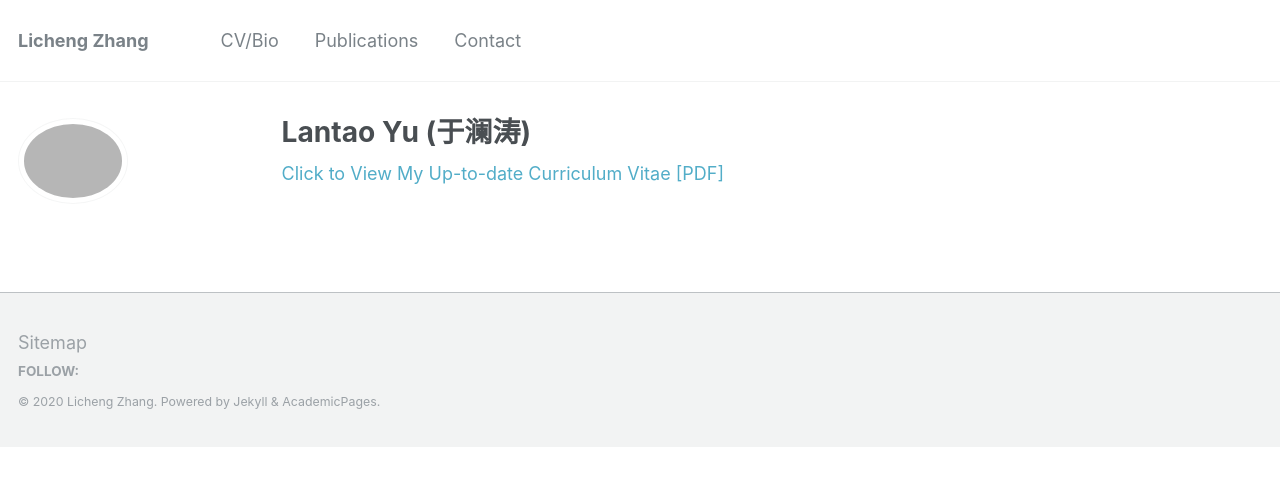
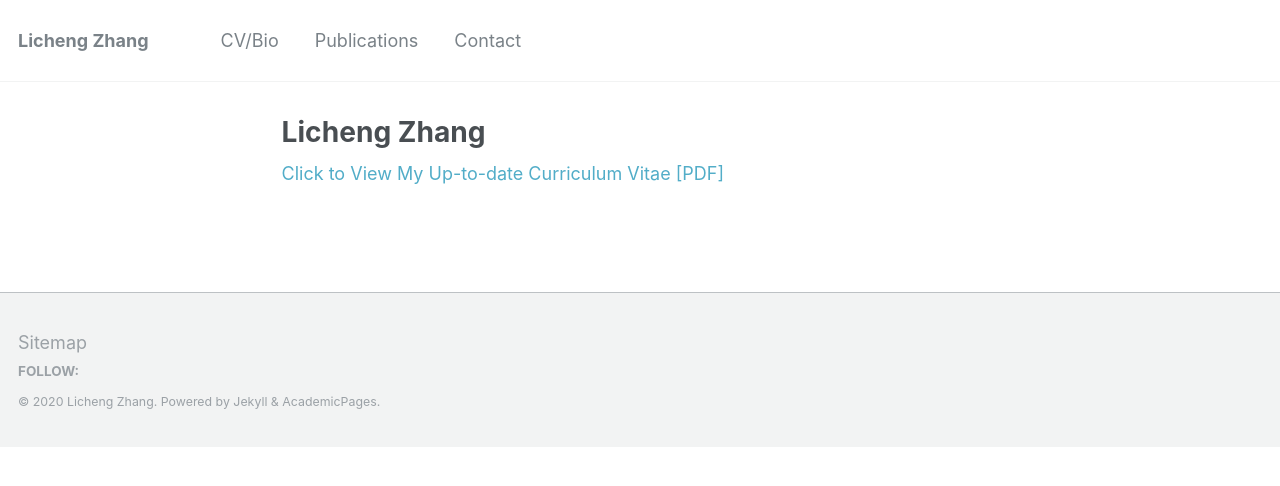
Before and after one commit to lichengzh/lichengzh.github.io, a Jekyll site: the page built from _pages/cv.md, in a window 1280 px wide. Shown: the top 486 px of the page. Built offline with Jekyll 4.4.1, drawn with Linux system fonts in a browser that asks for light colours.

Commit message:
Update cv.md

```diff
--- a/_pages/cv.md
+++ b/_pages/cv.md
@@ -1,8 +1,7 @@
 ---
 <!-- layout: archive -->
-title: "Lantao Yu (于澜涛)"
+title: "Licheng Zhang"
 permalink: /cv/
-author_profile: true
 redirect_from:
   - /resume
 ---
```
